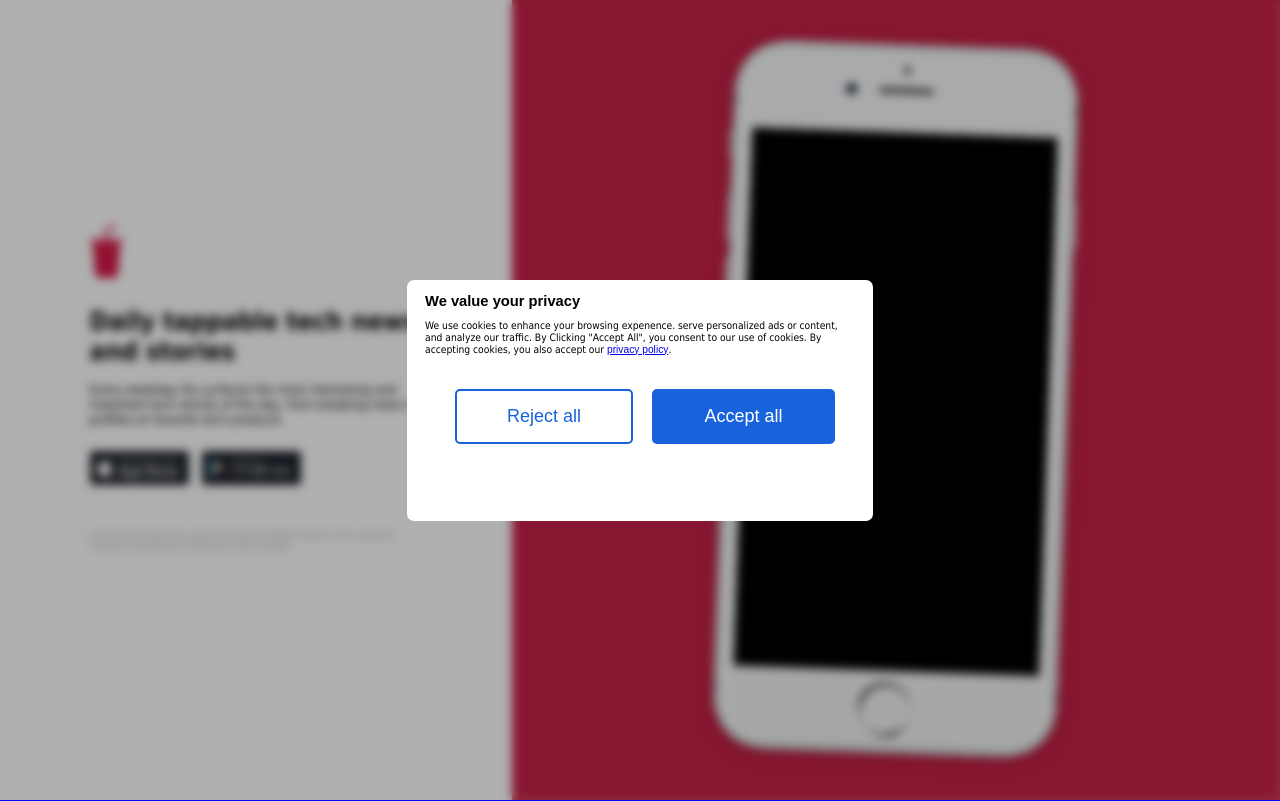
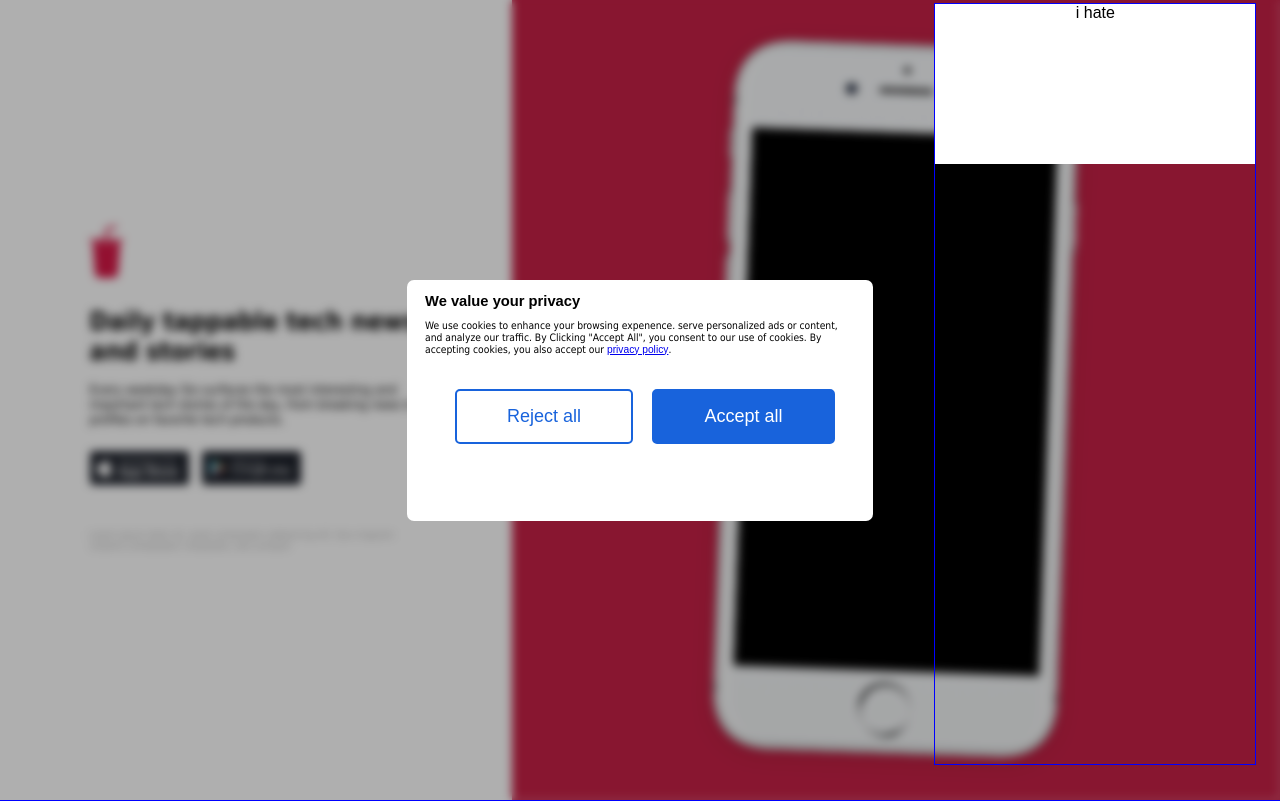
Before and after one commit to douwehw/dhwesterdijk.nl, a PHP site: page /irritant/index.html in a window 1280 px wide. Run offline with PHP 8.4, Linux system fonts and the light colour scheme.

Commit message:
start of notification panel

```diff
--- a/irritant/index.html
+++ b/irritant/index.html
@@ -8,6 +8,12 @@
 </head>
 
 <body>
+    <div class="notification-wrapper">
+        <ul class="notifications">
+            <li>i hate</li>
+        </ul>
+    </div>
+    <div class="wrapper-all">
 
     <div class="background-blur">
 
@@ -60,6 +66,7 @@
             <img onclick="popUpAd()" class="iphone" src="/irritant/img/iphone.png" alt="iPhone.png">
         </div>
     </div>
+</div>
 </body>
 
 </html>
--- a/irritant/script/index.js
+++ b/irritant/script/index.js
@@ -90,3 +90,10 @@ document.querySelector('.popup video').addEventListener('ended', myHandler, fals
 function myHandler(e) {
     hardClose()
 }
+
+function function1() {
+    let ul = document.querySelector(".notifications");
+    let li = document.createElement("li");
+    li.appendChild(document.createTextNode("Element"));
+    ul.appendChild(li);
+  }
--- a/irritant/style.css
+++ b/irritant/style.css
@@ -5,6 +5,10 @@
 }
 
 body {
+    display: grid;
+}
+
+.wrapper-all {
     display: grid;
     place-items: center;
 }
@@ -96,8 +100,8 @@ h1 {
     backdrop-filter: blur(5px);
     display: grid;
     place-items: center;
-    width: 100%;
-    height: 100%;
+    width: 100vw;
+    height: 100vh;
     border: 1px solid blue;
 }
 
@@ -237,3 +241,24 @@ a.blue {
     background-color: #000;
     border: 2px solid #fff;
 }
+
+/* <-- Notifications --> */
+
+.notification-wrapper {
+    margin: 3px;
+    margin-left: 73%;
+    border: 1px solid blue;
+    width: 25vw;
+    height: 95vh;
+    position: absolute;
+    z-index: 1000000;
+}
+
+ul.notifications li {
+    list-style: none;
+    width: 100%;
+    height: 160px;
+    background-color: #fff;
+    display: inline-block;
+    text-align: center;
+}
```
